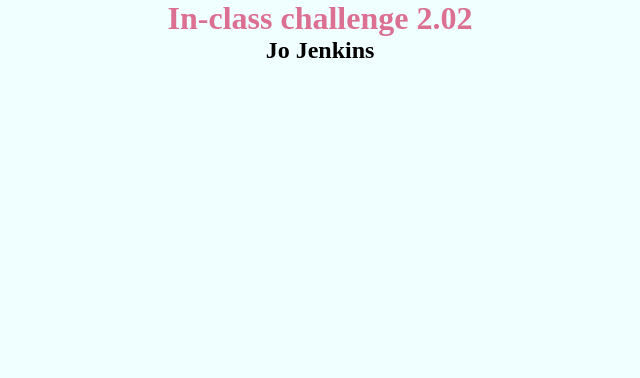
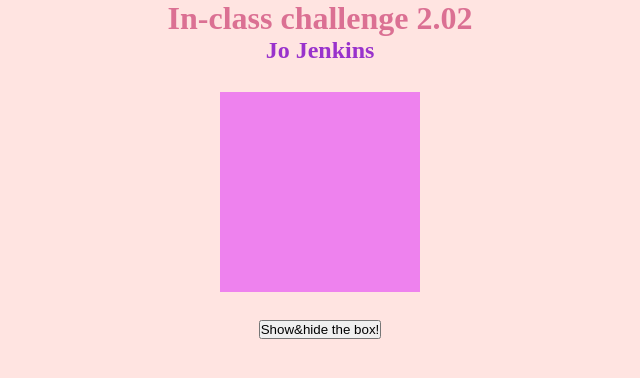
Before and after one commit to mellouwyellow/challenge-2.02, a plain HTML site: page index.html in a window 1280 px wide. Shown: the whole page, without its empty margins (320-960 px from the left). Drawn offline with Linux system fonts and the light colour scheme.

Commit message:
added box

```diff
--- a/css/style.css
+++ b/css/style.css
@@ -1,6 +1,10 @@
 
 h1{
     color: palevioletred;
+}
+
+h2{
+    color: darkorchid;
 }
 
 *{
@@ -11,10 +15,17 @@ h1{
 #home-screen{
     width: 100vw;
     height: 100vh;
-    background-color: azure;
+    background-color: mistyrose;
     text-align: center;
 }
 
 #welcome-text{
     padding-top: 2%;
 }
+
+#box{
+    background-color:violet;
+    width: 200px;
+    height: 200px;
+    margin: 10px auto;
+}
--- a/index.html
+++ b/index.html
@@ -19,10 +19,15 @@
 <div id="home-screen">
 
 <h1 id="welcome text">In-class challenge 2.02</h1>
-<h2 id="name">Jo Jenkins</h2>
+<h2 id="name">Jo Jenkins</h2> <br>
+<div id="box" class="triangle">
+
 </div>
+<br>
+<button id="button">Show&hide the box!</button>
 
 
+</div>
 
 <script src="js/script.js"></script>
 </body>
--- a/js/script.js
+++ b/js/script.js
@@ -2,6 +2,12 @@
 
 $(document). ready(function() {
 
+
+$("box").hide();
+
+$("button").click(function){
+$("#box").toggle();
+});
 
 
 
```
Also changed, not shown: media/images/9f513ebfa7a0fbcaae22d305796dc77a.gif (added), 3 other files.
